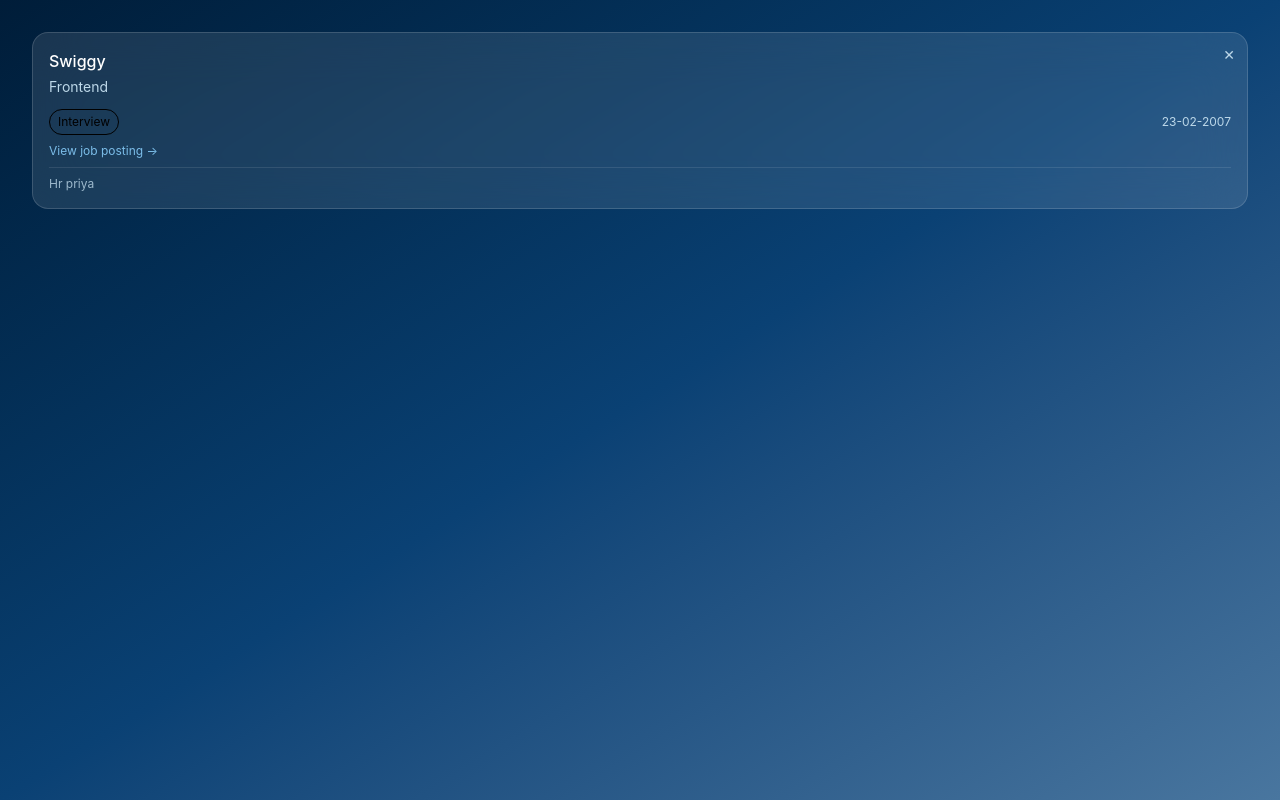
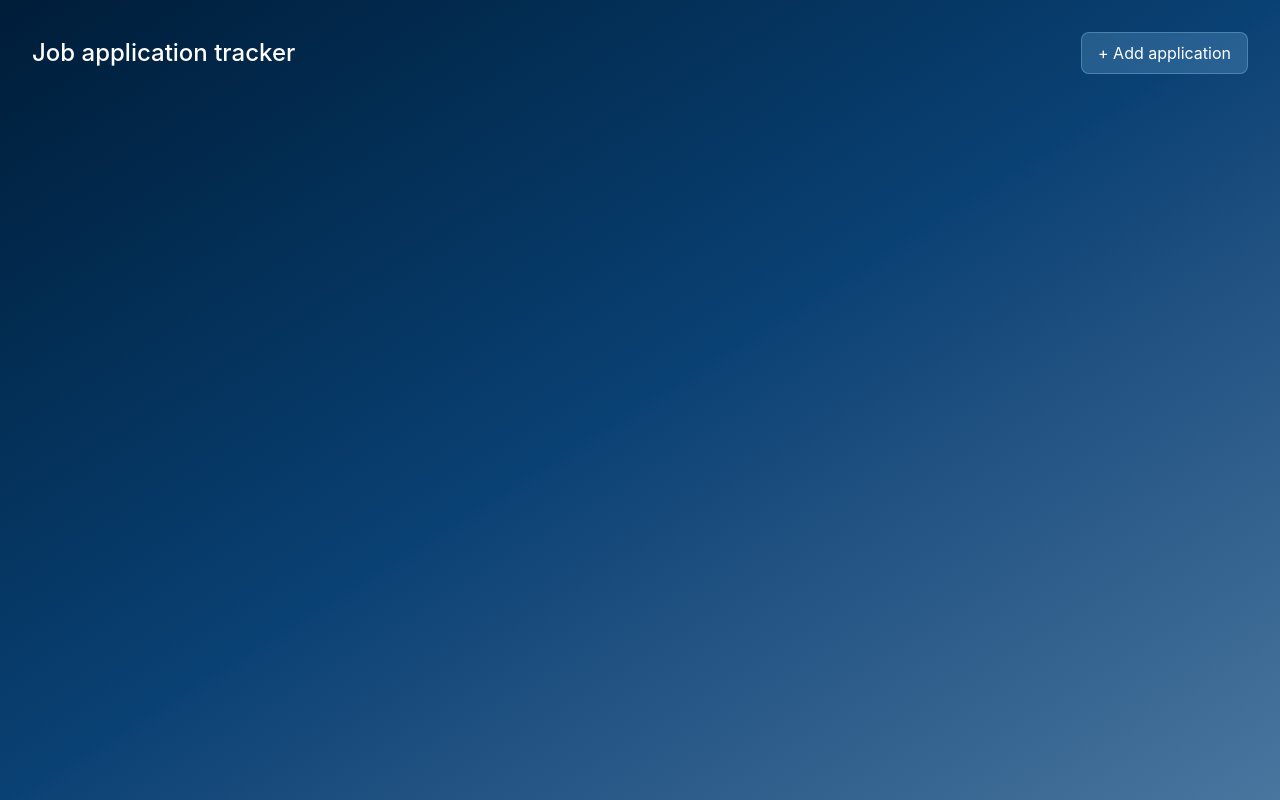
Before and after one commit to YasmeenShk/JobTracker-Dashboard, a React (Vite) app: page / in a window 1280 px wide. Built offline with nearby package versions, Linux system fonts and the light colour scheme.

Commit message:
Applicationcard rendering

```diff
--- a/src/App.jsx
+++ b/src/App.jsx
@@ -4,15 +4,45 @@
 
 function App() {
   const [application, setapplication] = useState([])
+  const [showForm, setshowForm] = useState(false)
 
-  function onAdd(newApplication){
+  function onAdd(newApplication) {
     setapplication([...application, newApplication])
+    setShowForm(false) //close form after add
   }
+
+  function onDelete(id) {
+    setapplication(application.filter(app => app.id !== id)) //only true value rhegi
+  }
+
   return (
     <div className='min-h-screen bg-linear-to-br from-navy-900 via-navy-700 to-navy-500 p-8'>
-      {/* <ApplicationForm onAdd={onAdd} /> */}
 
-      <ApplicationCard/>
+      <div className="flex justify-between items-center mb-6">
+        <h1 className="text-white text-2xl font-medium">Job application tracker</h1>
+        <button
+          onClick={() => setshowForm(true)}
+          className="bg-navy-200/25 border border-navy-200/40 text-white rounded-lg px-4 py-2"
+        >
+          + Add application
+        </button>
+      </div>
+
+      {showForm && (
+        <div className="fixed inset-0 bg-black/50 flex items-center justify-center z-50">
+          <ApplicationForm onAdd={onAdd} onClose={() => setshowForm(false)} />
+        </div>
+      )}
+
+      <div className="grid grid-cols-1 md:grid-cols-3 gap-4">
+        {application.map((app) => (
+          <ApplicationCard
+            key={app.id}
+            application={app}
+            onDelete={onDelete}
+          />
+        ))}
+      </div>
 
     </div>
   )
--- a/src/Components/ApplicationCard.jsx
+++ b/src/Components/ApplicationCard.jsx
@@ -1,24 +1,40 @@
-export default function ApplicationCard() {
+export default function ApplicationCard({ application, onDelete }) {
+
+    const statusColors = {
+        applied: "bg-navy-500/25 border-navy-500/40 text-white",
+        interview: "bg-amber-500/25 border-amber-500/40 text-white",
+        offer: "bg-emerald-500/25 border-emerald-500/40 text-white",
+        rejected: "bg-red-500/25 border-red-500/40 text-white",
+    };
+
     return (
         <div className="bg-white/10 backdrop-blur-xl border border-white/15 rounded-2xl p-4 relative">
-            <button
+            <button onClick={() => onDelete(application.id)}
                 className="text-navy-100 hover:text-white text-sm absolute top-3 right-3">✕</button>
-            <h3 className="text-white font-medium">Swiggy</h3>
-            <p className="text-navy-100 text-sm mt-1">Frontend</p>
+
+            <h3 className="text-white font-medium">{application.company}</h3>
+
+            <p className="text-navy-100 text-sm mt-1">{application.role} </p>
 
             <div className="flex items-center justify-between mt-3">
                 <span
-                    className="text-xs px-2 py-1 rounded-full border">
-                    Interview</span>
-                <span className="text-navy-100 text-xs">23-02-2007</span>
+                    className={`text-xs px-2 py-1 rounded-full border ${statusColors[application.status]}`}>
+                    {application.status} </span>
+
+                <span className="text-navy-100 text-xs">{application.dateApplied}</span>
             </div>
 
-            <a href=""
-                target="_blank"
-                rel="noopener noreferrer"
-                className="text-navy-200 text-xs mt-2 block hover:underline">
-                View job posting →</a>
-            <p className="text-navy-100/80 text-xs mt-2 border-t border-white/10 pt-2">Hr priya</p>
+            {application.link && (
+                <a href={application.link}
+                    target="_blank"
+                    rel="noopener noreferrer"
+                    className="text-navy-200 text-xs mt-2 block hover:underline">
+                    View job posting →</a>
+            )}
+
+            {application.notes && (
+                <p className="text-navy-100/80 text-xs mt-2 border-t border-white/10 pt-2">{application.notes}</p>
+            )}
         </div>
     )
 }
--- a/src/Components/ApplicationForm.jsx
+++ b/src/Components/ApplicationForm.jsx
@@ -1,6 +1,6 @@
 import { useState } from 'react'
 
-export default function ApplicationForm({ onAdd }) {
+export default function ApplicationForm({ onAdd, onClose }) {
 
     const [formData, setformData] = useState({
         company: "",
@@ -20,22 +20,13 @@
 
     function handleSubmit(e) {
         e.preventDefault()
-        console.log("Submit clicked");
 
         if (!formData.company || !formData.role) {
             alert("Please fill in both Company and Role.")
             return;
         }
-        onAdd(formData)
-        setformData({
-            company: "",
-            role: "",
-            status: "applied",
-            dateApplied: "",
-            link: "",
-            notes: "",
-        });
-
+        onAdd({ id: Date.now(), ...formData });
+        onClose();
 
     }
 
@@ -43,7 +34,8 @@
         <div className="bg-white/10 backdrop-blur-xl border border-white/15 rounded-2xl p-6 max-w-sm mx-auto">
             <div className="flex justify-between items-center mb-5">
                 <h2 className="text-white font-medium text-lg">Add Application</h2>
-                <button className="text-navy-100 hover:text-white">✕</button>
+                <button onClick={onClose}
+                    className="text-navy-100 hover:text-white">✕</button>
             </div>
 
             <form onSubmit={handleSubmit}
@@ -110,15 +102,15 @@
                 <div>
                     <label className="text-navy-100 text-xs block mb-1">Notes (optional)</label>
                     <textarea name="notes"
+                        value={formData.notes}
+                        onChange={handleChange}
                         placeholder="Hr name , referral"
                         className="w-full bg-white/10 border border-white/15 text-white placeholder-navy-100/60 rounded-lg px-3 py-2 resize-none focus:outline-none focus:border-navy-200"></textarea>
                 </div>
 
                 <div className="flex  gap-2 mt-3">
-                    <button type="buttom"
-                        name='notes'
-                        value={formData.notes}
-                        onChange={handleChange}
+                    <button onClick={onClose}
+                        type="button"
                         className="flex-1 bg-white/10 border border-white/15 text-white rounded-lg py-2 hover:bg-white/15 transition">
                         Cancel</button>
 
```
